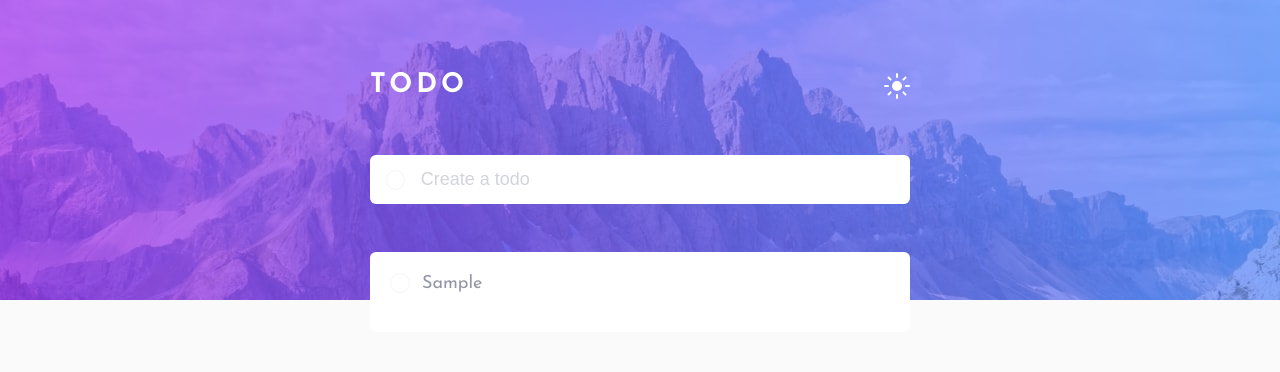
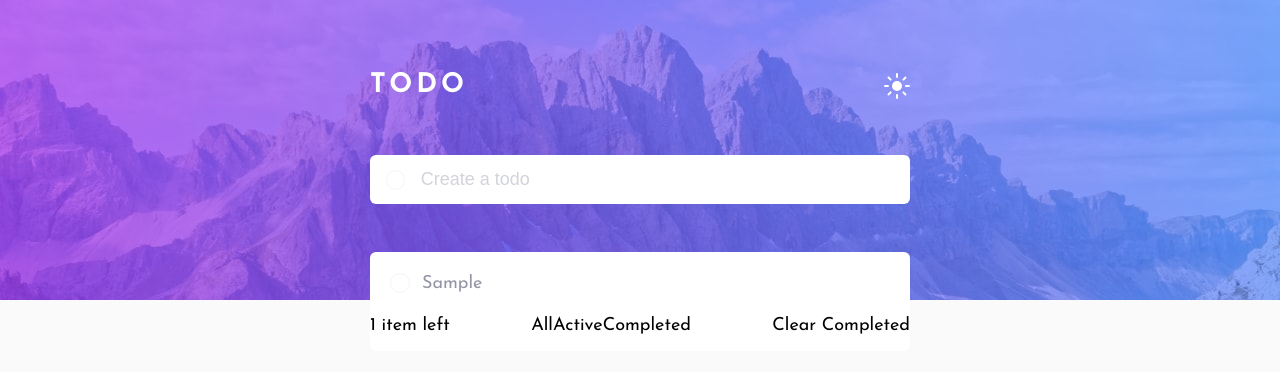
Before and after one commit to mrvicthor/angular-todo-app, an Angular app: page / in a window 1280 px wide. Both pictures are taken after typing "Sample" into the empty fields and a click on the button 395 px from the left and 179 px from the top of the page. Shown: the top 372 px of the page. Built offline with nearby package versions, Linux system fonts and the light colour scheme.

Commit message:
todo-list.component.ts: added: getUncompletedTodos function

```diff
--- a/src/app/components/todo-input/todo-input.component.ts
+++ b/src/app/components/todo-input/todo-input.component.ts
@@ -17,7 +17,8 @@ export class TodoInputComponent implements OnInit {
     Validators.required
   );
   addTodo(): void {
-    if (this.newTodo.value?.trim() === '') {
+    if (this.newTodo.value?.trim() === '' || this.newTodo.value === null) {
+      console.log('empty');
       this.showErrorMessage = true;
       return;
     }
--- a/src/app/components/todo-list/todo-list.component.css
+++ b/src/app/components/todo-list/todo-list.component.css
@@ -119,3 +119,8 @@ input[type="radio"] {
 ul.cdk-drop-list-dragging .list-items:not(.cdk-drag-placeholder) {
   transition: transform 250ms cubic-bezier(0, 0, 0.2, 1);
 }
+
+.filter-container {
+  display: flex;
+  justify-content: space-between;
+}
--- a/src/app/components/todo-list/todo-list.component.html
+++ b/src/app/components/todo-list/todo-list.component.html
@@ -29,5 +29,12 @@
       ><img src="../../../assets/images/icon-cross.svg" alt="icon-cross"
     /></span>
   </li>
-  <li></li>
+  <li class="filter-container">
+    <div>
+      {{ getUncompletedTodos() }}
+      {{ getUncompletedTodos() > 1 ? "items" : "item" }} left
+    </div>
+    <div><span>All</span><span>Active</span><span>Completed</span></div>
+    <div>Clear Completed</div>
+  </li>
 </ul>
--- a/src/app/components/todo-list/todo-list.component.ts
+++ b/src/app/components/todo-list/todo-list.component.ts
@@ -26,6 +26,10 @@ export class TodoListComponent implements OnInit {
     moveItemInArray(this.todos, event.previousIndex, event.currentIndex);
   }
 
+  getUncompletedTodos(): number {
+    return this.todos.filter((todo) => !todo.completed).length;
+  }
+
   ngOnInit(): void {
     console.log(this.todos);
   }
--- a/src/app/services/todo.service.ts
+++ b/src/app/services/todo.service.ts
@@ -27,6 +27,7 @@ export class TodoService {
     );
     this.todoSubject.next([...this.todos]);
   }
+
   deleteTodo(id: number): void {
     this.todos = this.todos.filter((todo) => todo.id !== id);
     this.todoSubject.next([...this.todos]);
```
